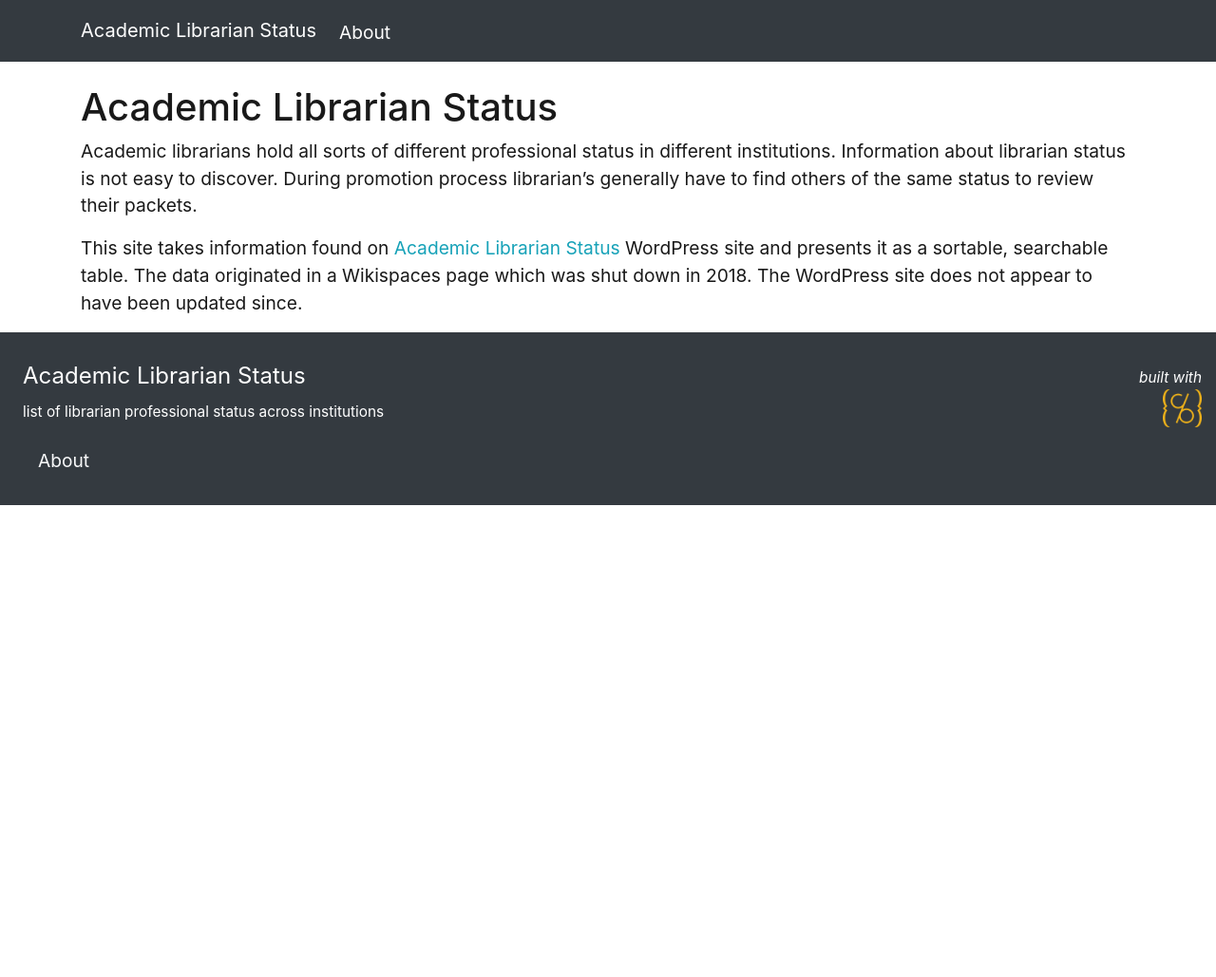
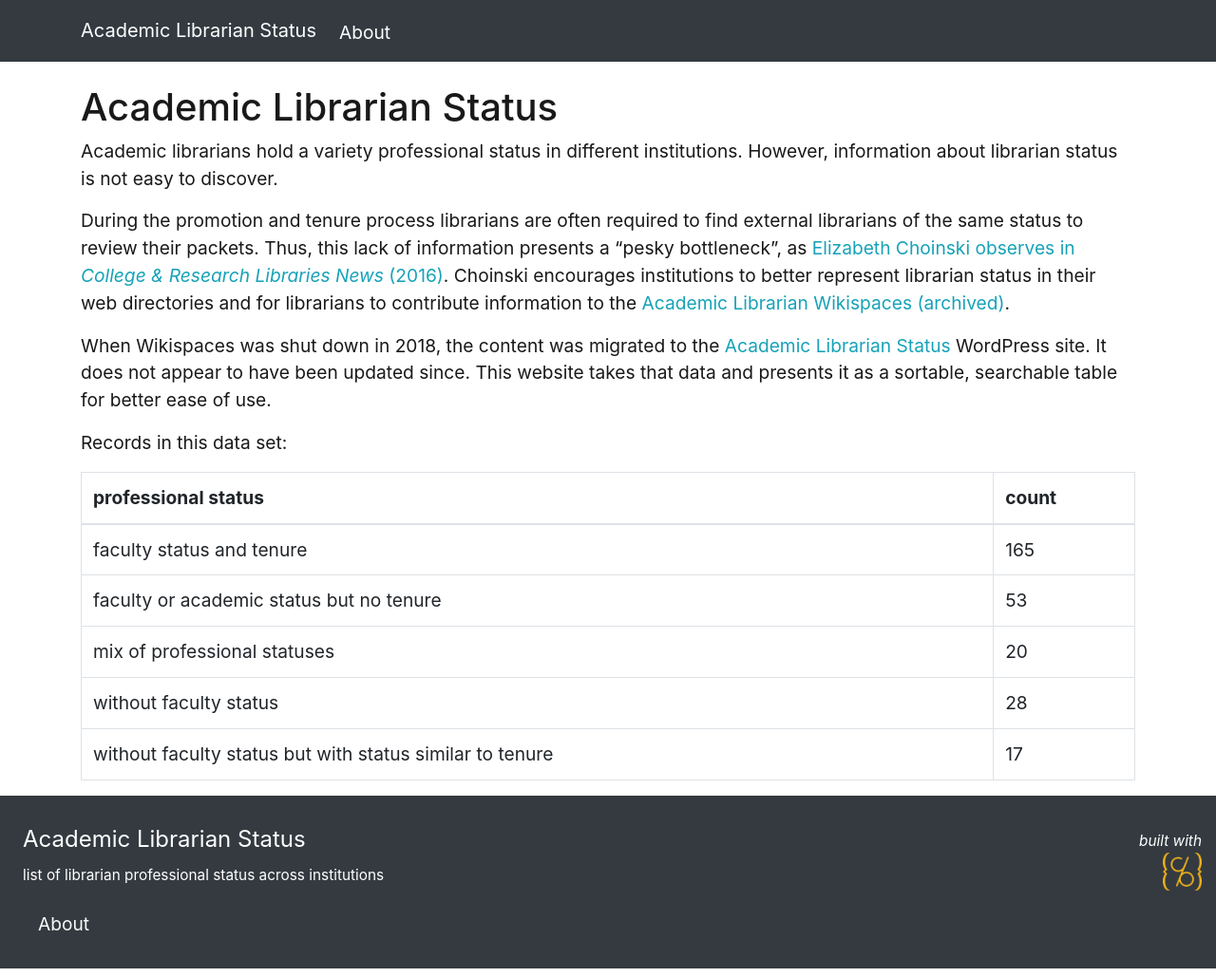
Before and after one commit to evanwill/academic-librarian-status, a Jekyll site: the page built from about.md, in a window 1280 px wide. Shown: the whole page at 95% size. Built offline with Jekyll 4.4.1, drawn with Linux system fonts in a browser that asks for light colours; before the commit the page ends 900 px from its top, so only the background shows below that.

Commit message:
status updates

```diff
--- a/about.md
+++ b/about.md
@@ -6,10 +6,23 @@
 
 # Academic Librarian Status
 
-Academic librarians hold all sorts of different professional status in different institutions.
-Information about librarian status is not easy to discover.
-During promotion process librarian's generally have to find others of the same status to review their packets.
+Academic librarians hold a variety professional status in different institutions.
+However, information about librarian status is not easy to discover.
 
-This site takes information found on [Academic Librarian Status](https://academiclibrarianstatus.wordpress.com/) WordPress site and presents it as a sortable, searchable table.
-The data originated in a Wikispaces page which was shut down in 2018.
-The WordPress site does not appear to have been updated since.
+During the promotion and tenure process librarians are often required to find external librarians of the same status to review their packets.
+Thus, this lack of information presents a "pesky bottleneck", as [Elizabeth Choinski observes in *College & Research Libraries News* (2016)](https://crln.acrl.org/index.php/crlnews/article/view/9460/10708).
+Choinski encourages institutions to better represent librarian status in their web directories and for librarians to contribute information to the [Academic Librarian Wikispaces (archived)](https://web.archive.org/web/20180307020737/http://academic-librarian-status.wikispaces.com/).
+
+When Wikispaces was shut down in 2018, the content was migrated to the [Academic Librarian Status](https://academiclibrarianstatus.wordpress.com/) WordPress site.
+It does not appear to have been updated since.
+This website takes that data and presents it as a sortable, searchable table for better ease of use.
+
+Records in this data set:
+
+{% assign items = site.data.librarian_status %}
+{%- assign options = items | map: "status" | uniq -%}
+{:.table .table-bordered }
+| professional status | count |
+| --- | --- |
+{% for i in options %}| {{ i }} | {{ items | where: 'status',i | size }} |
+{% endfor %}
--- a/index.html
+++ b/index.html
@@ -6,7 +6,7 @@
 
 <h1>Academic Librarian Status Table</h1>
 
-<p>The table below provides sorting and basic search of the contents. At the bottom of the page are options to export and download the data.</p>
+<p>The table below provides sorting and filtering of the contents. Options to export and download the data are available at the bottom. Please see <a href="about.html">About</a> for info.</p>
 
 {% assign items = site.data.librarian_status %}
 <link rel="stylesheet" type="text/css" href="{{ '/assets/lib/datatables/datatables.min.css' | absolute_url }}">
@@ -17,7 +17,7 @@
 		<select id="groupSelect" class="form-control custom-select">
 			<option value="all">All Status</option>
 			{%- assign options = items | map: "status" | uniq -%}
-			{% for i in options %}<option value="{{ i }}">{{ i }}</option>
+			{% for i in options %}<option value="{{ i }}">{{ i }} ({{ items | where: 'status',i | size }})</option>
 			{% endfor %}
 		</select>
 	</div>
@@ -55,7 +55,7 @@
 
 <hr>
 
-<p class="mt-4">Clicking the Excel / CSV buttons above will export the current subset of filtered items from the table. For the complete data:</p>
+<p class="mt-4">Clicking the Excel / CSV buttons above will export the current subset of <em>filtered</em> items from the table. For the complete data:</p>
 <p class="text-center">
 <a href="{{ '/data/librarian_status.json' | relative_url }}" class="btn btn-success m-3">Download Full JSON</a>
 <a href="{{ '/data/librarian_status.csv' | relative_url }}" class="btn btn-success m-3">Download Full CSV</a>
```
